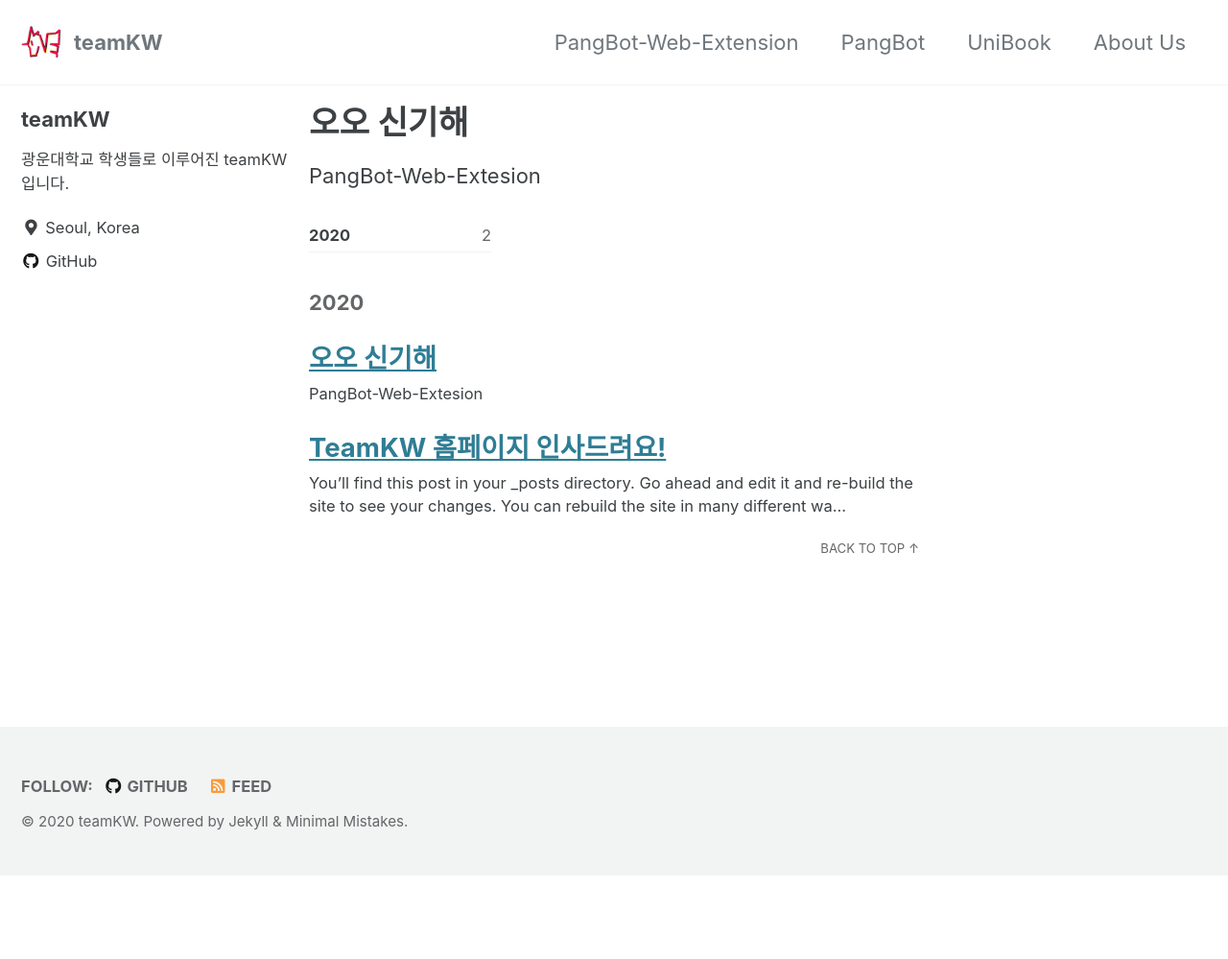
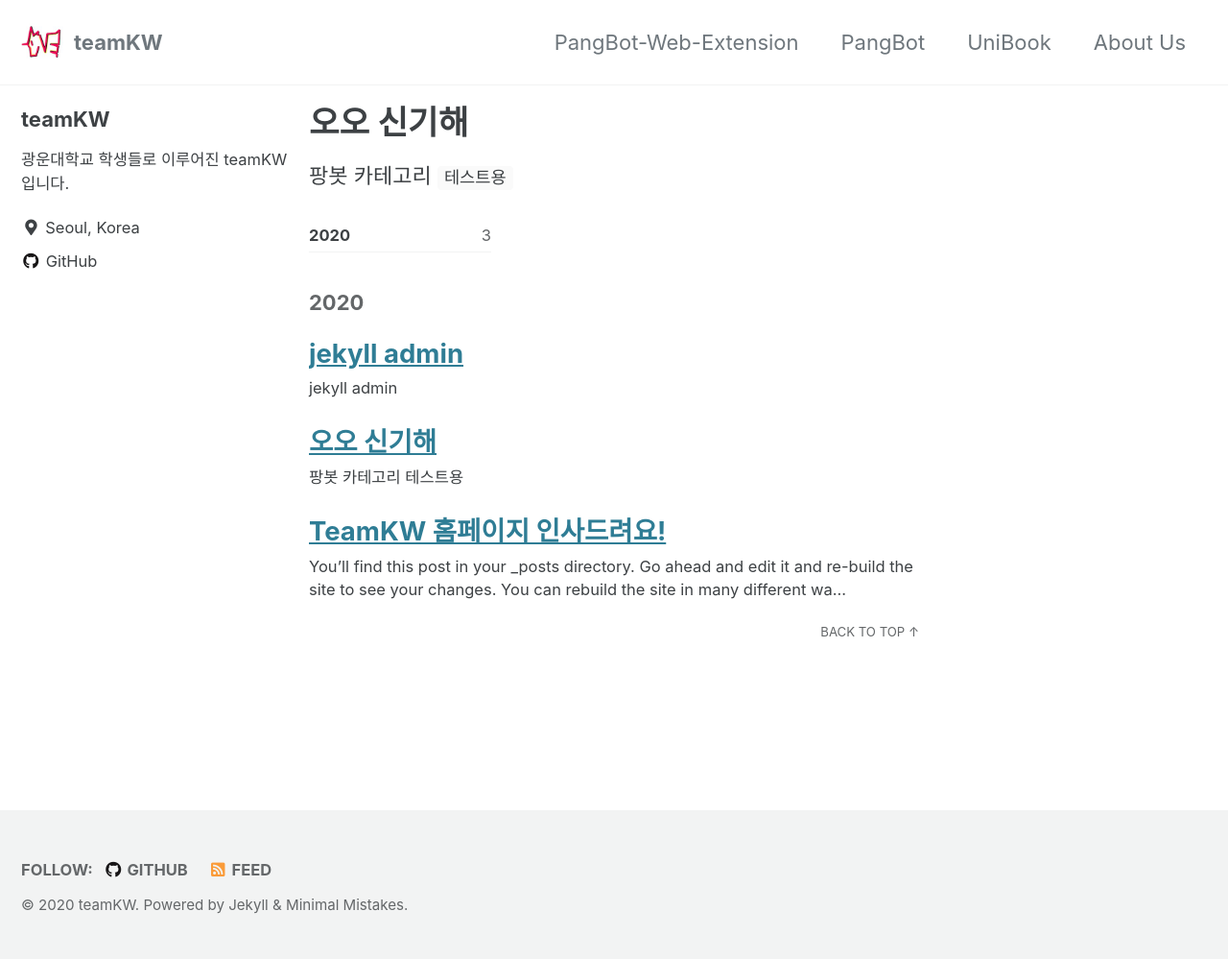
Before and after one commit to teamkw/teamkw.github.io, a Jekyll site: the page built from _posts/2020-11-09-post2.markdown, in a window 1280 px wide. Shown: the whole page at 96% size. Built offline with Jekyll 4.4.1, drawn with Linux system fonts in a browser that asks for light colours; cached includes are drawn as plain includes; before the commit the page ends 912 px from its top, so only the background shows below that.

````diff
--- a/_posts/2020-11-09-post2.markdown
+++ b/_posts/2020-11-09-post2.markdown
@@ -2,6 +2,6 @@
 layout: pangbot
 title:  "오오 신기해"
 date:   2020-11-09 22:14:10 +0900
-categories: jekyll update
+categories: pangbot
 ---
-PangBot-Web-Extesion
+팡봇 카테고리 ```테스트용```
--- /dev/null
+++ b/_posts/2020-11-14-jekyll-admin.md
@@ -0,0 +1,5 @@
+---
+title: jekyll admin
+---
+
+jekyll admin
````
Also changed, not shown: _data/authors.yml (added, +21 -0 lines).
